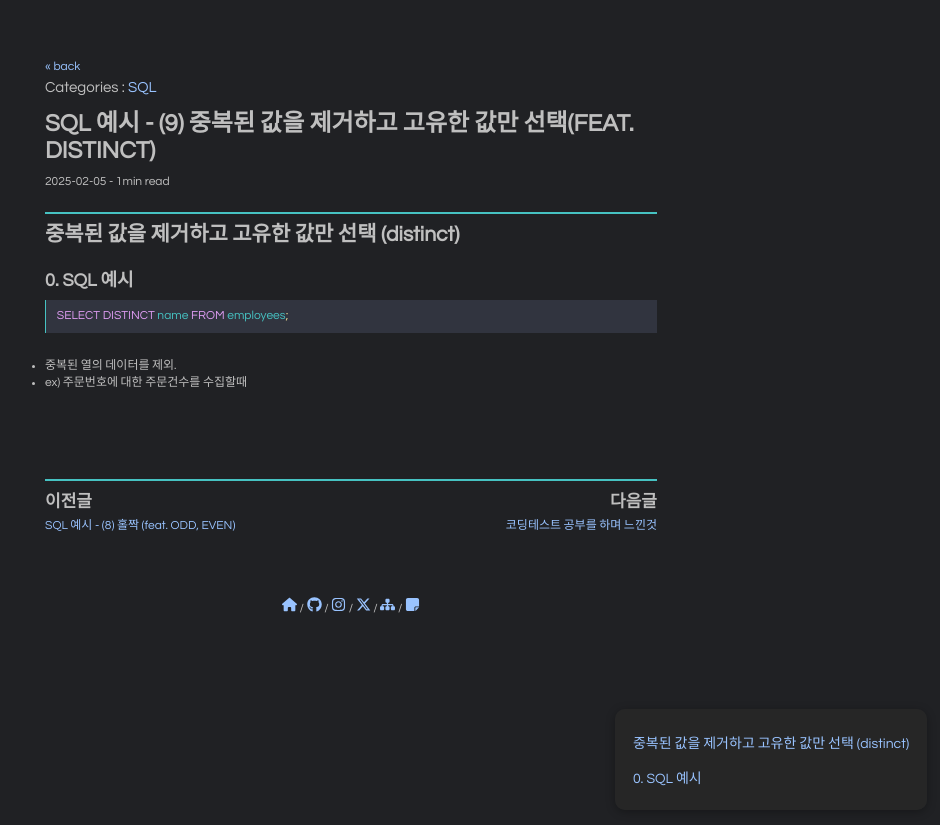
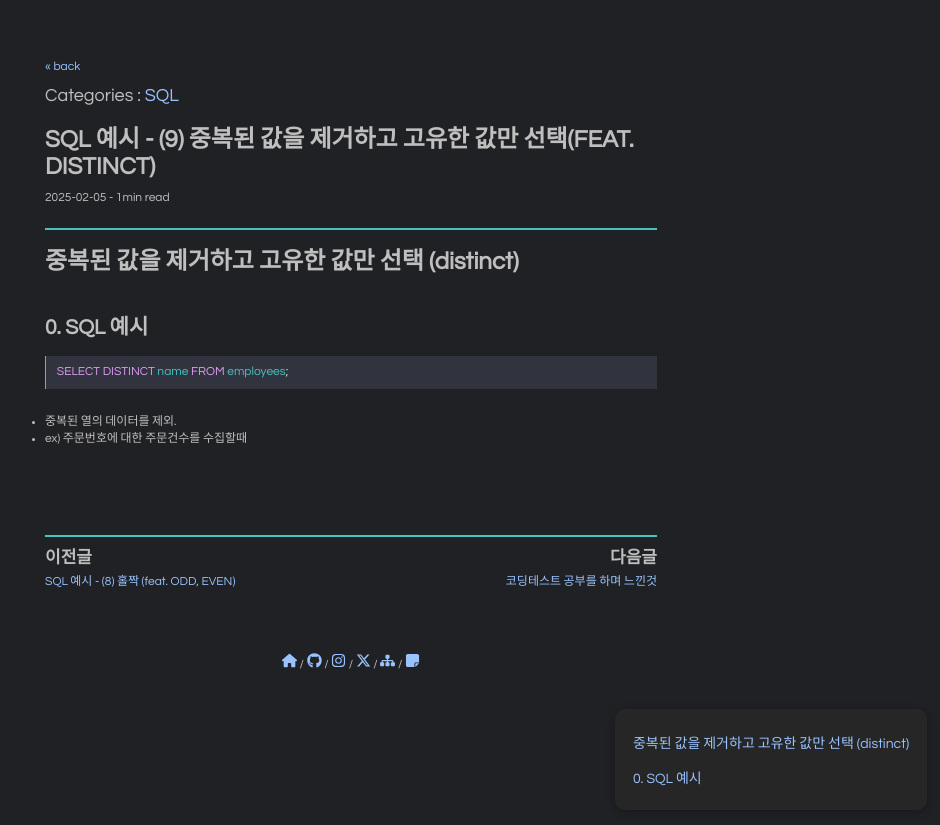
Before and after one commit to pozuhtuhv/pozuhtuhv.github.io, a Jekyll site: the page built from _posts/2025-02-05-sql-example-(9)-distinct.md, in a window 1280 px wide. Shown: the top 825 px of the page, without its empty margins (289-1229 px from the left). Built offline with Jekyll 4.4.1, drawn with Linux system fonts in a browser that asks for light colours; comment, search, counter and statistics services are not loaded.

Commit message:
(edit) css_set

```diff
--- a/_sass/_main.scss
+++ b/_sass/_main.scss
@@ -164,33 +164,41 @@
   border-left: 5px solid var(--dark-text-color);
   padding-left: 1rem;
 }
+
 h1 {
   color: var(--main-text-color);
   text-transform: uppercase;
-  font-size: 2rem;
-  margin-top: 1.5rem;
+  font-size: 2.5rem; /* SEO 최적화를 위해 크기 증가 */
+  margin-top: 2rem;
   margin-bottom: 1.5rem;
 }
-h2, h3, h4, h5 {
+
+h2, h3, h4, h5, h6 {
   position: relative;
-  margin: 0.5em 0;
+  margin: 0.75em 0;
 }
+
 h2 {
+  font-size: 2rem !important; /* 크기 증가하여 h1과 명확한 구분 */
+  line-height: 1.2;
+}
+
+h3 {
   font-size: 1.75rem !important;
-  line-height: 1;
 }
-h3 {
+
+h4 {
   font-size: 1.5rem !important;
 }
-h4 {
+
+h5 {
   font-size: 1.25rem !important;
 }
-h5 {
+
+h6 {
   font-size: 1rem !important;
 }
-h6 {
-  font-size: 0.875rem !important;
-}
+
 section h1:first-child {
   margin-top: 0;
 }
```
